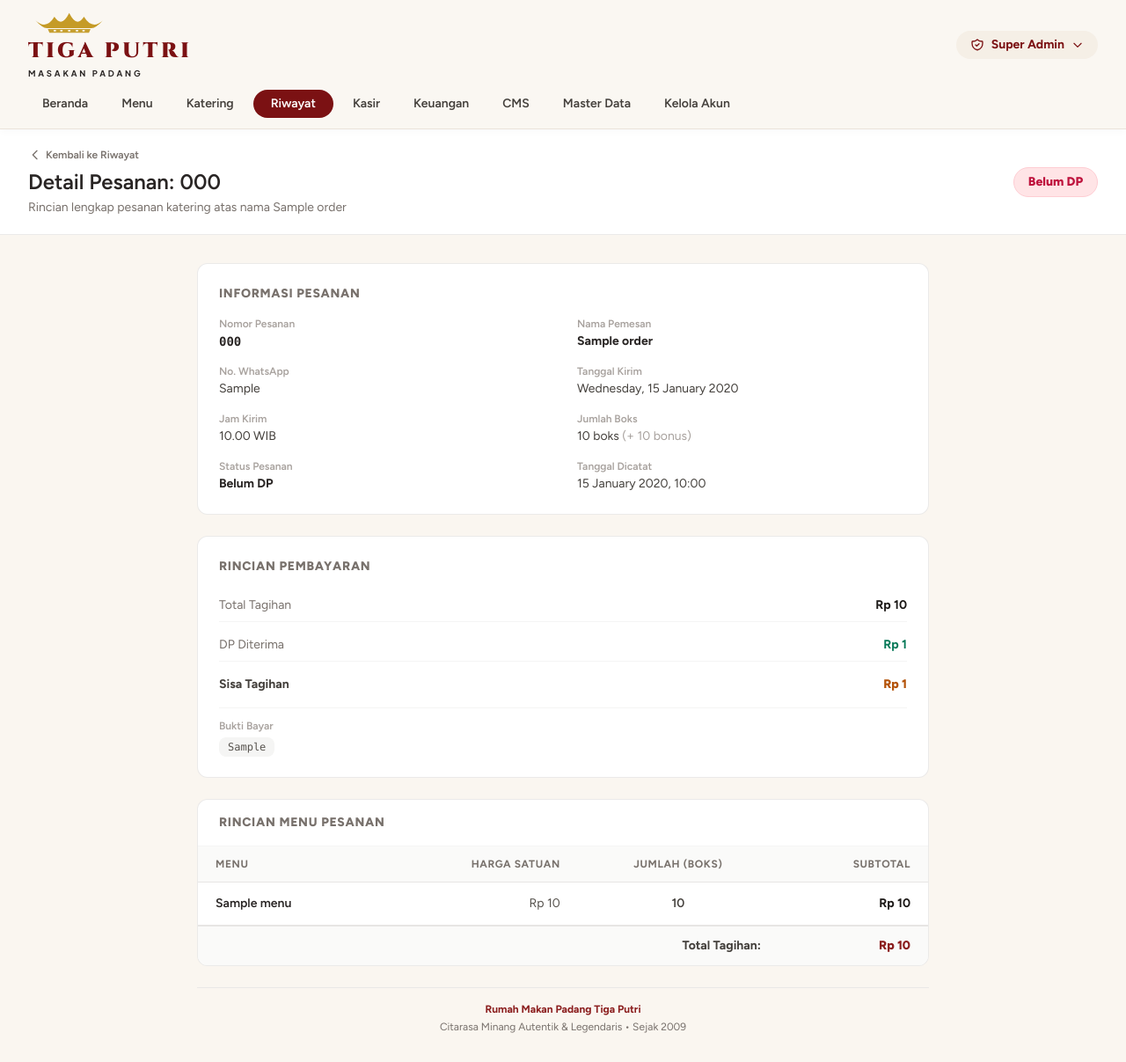
After one commit to Z4yh/Nasi-Padang-Dua-Putri, a Laravel app: page /riwayat/1 in a window 1280 px wide. The commit adds this page. Shown: the whole page at 88% size. Run offline with Laravel 12, Linux system fonts and the light colour scheme; a user stored in the database is signed in; tables that the repository leaves empty hold one stand-in row (values such as "Sample post"); style sheets or scripts are compiled from the project's sources.

Commit message:
Tambah halaman riwayat transaksi dengan pencarian, filter, dan paginasi

```diff
--- /dev/null
+++ b/app/Http/Controllers/Admin/RiwayatController.php
@@ -0,0 +1,67 @@
+<?php
+
+namespace App\Http\Controllers\Admin;
+
+use App\Http\Controllers\Controller;
+use App\Models\KateringOrder;
+use Illuminate\Http\Request;
+
+class RiwayatController extends Controller
+{
+    /**
+     * Tampilkan halaman riwayat transaksi dengan pencarian, filter, dan paginasi.
+     */
+    public function index(Request $request)
+    {
+        // Ambil semua nilai filter dari query string
+        $cari    = $request->input('cari');
+        $status  = $request->input('status');
+        $dariBln = $request->input('dari');
+        $sampai  = $request->input('sampai');
+
+        $orders = KateringOrder::query()
+            // Filter pencarian: nomor_pesanan atau nama_pemesan
+            ->when($cari, function ($query, $cari) {
+                $query->where(function ($q) use ($cari) {
+                    $q->where('nomor_pesanan', 'like', "%{$cari}%")
+                      ->orWhere('nama_pemesan', 'like', "%{$cari}%");
+                });
+            })
+            // Filter status pesanan
+            ->when($status, function ($query, $status) {
+                $query->where('status_pesanan', $status);
+            })
+            // Filter tanggal kirim: dari tanggal
+            ->when($dariBln, function ($query, $dariBln) {
+                $query->whereDate('tanggal_kirim', '>=', $dariBln);
+            })
+            // Filter tanggal kirim: sampai tanggal
+            ->when($sampai, function ($query, $sampai) {
+                $query->whereDate('tanggal_kirim', '<=', $sampai);
+            })
+            // Urutkan dari yang terbaru
+            ->latest()
+            // Paginasi 10 data per halaman, withQueryString() agar filter tetap terbawa saat ganti halaman
+            ->paginate(10)
+            ->withQueryString();
+
+        // Ambil daftar label status untuk dropdown filter
+        $daftarStatus = KateringOrder::daftarLabelStatus();
+
+        return view('admin.riwayat.index', compact('orders', 'daftarStatus', 'cari', 'status', 'dariBln', 'sampai'));
+    }
+
+    /**
+     * Tampilkan halaman detail satu pesanan katering.
+     */
+    public function show(KateringOrder $riwayat)
+    {
+        // Eager load relasi details dan menu di setiap detail agar tidak N+1 query
+        $riwayat->load('details.menu');
+
+        // Ambil label status untuk ditampilkan di badge
+        $daftarStatus = KateringOrder::daftarLabelStatus();
+
+        return view('admin.riwayat.show', compact('riwayat', 'daftarStatus'));
+    }
+}
--- /dev/null
+++ b/resources/views/admin/riwayat/show.blade.php
@@ -0,0 +1,224 @@
+<x-app-layout>
+    <x-slot name="header">
+        <div class="flex flex-col sm:flex-row justify-between items-start sm:items-center gap-4">
+            <div>
+                {{-- Tombol kembali ke halaman riwayat --}}
+                <a
+                    href="{{ route('riwayat.index') }}"
+                    class="inline-flex items-center text-xs font-semibold text-stone-500 hover:text-[#8B1E1E] mb-2 transition"
+                >
+                    <svg class="w-4 h-4 mr-1" fill="none" stroke="currentColor" viewBox="0 0 24 24">
+                        <path stroke-linecap="round" stroke-linejoin="round" stroke-width="2" d="M15 19l-7-7 7-7" />
+                    </svg>
+                    Kembali ke Riwayat
+                </a>
+                <h2 class="font-semibold text-2xl text-stone-800 leading-tight">
+                    Detail Pesanan: {{ $riwayat->nomor_pesanan }}
+                </h2>
+                <p class="text-sm text-stone-500 mt-1">
+                    Rincian lengkap pesanan katering atas nama {{ $riwayat->nama_pemesan }}
+                </p>
+            </div>
+
+            {{-- Badge status pesanan --}}
+            @php
+                $badgeKelas = match ($riwayat->status_pesanan) {
+                    'menunggu_dp' => 'bg-rose-100 text-rose-700 border border-rose-200',
+                    'diproses'    => 'bg-amber-100 text-amber-800 border border-amber-200',
+                    'siap_kirim'  => 'bg-blue-100 text-blue-700 border border-blue-200',
+                    'selesai'     => 'bg-emerald-100 text-emerald-800 border border-emerald-200',
+                    'dibatalkan'  => 'bg-red-100 text-red-700 border border-red-200',
+                    default       => 'bg-stone-100 text-stone-700 border border-stone-200',
+                };
+            @endphp
+            <span class="px-4 py-1.5 rounded-full text-sm font-extrabold {{ $badgeKelas }}">
+                {{ $daftarStatus[$riwayat->status_pesanan] ?? $riwayat->status_pesanan }}
+            </span>
+        </div>
+    </x-slot>
+
+    <div class="py-8 bg-[#FAF6F0] min-h-screen">
+        <div class="max-w-4xl mx-auto px-4 sm:px-6 lg:px-8 space-y-6">
+
+            {{-- ============================================================ --}}
+            {{-- KARTU INFORMASI PESANAN                                        --}}
+            {{-- ============================================================ --}}
+            <div class="bg-white rounded-xl border border-stone-200/80 shadow-xs p-6">
+                <h3 class="text-sm font-extrabold text-stone-500 uppercase tracking-wider mb-4">
+                    Informasi Pesanan
+                </h3>
+                <div class="grid grid-cols-1 sm:grid-cols-2 gap-x-8 gap-y-4 text-sm">
+
+                    <div>
+                        <div class="text-xs text-stone-400 font-semibold mb-0.5">Nomor Pesanan</div>
+                        <div class="font-mono font-bold text-stone-800">{{ $riwayat->nomor_pesanan }}</div>
+                    </div>
+
+                    <div>
+                        <div class="text-xs text-stone-400 font-semibold mb-0.5">Nama Pemesan</div>
+                        <div class="font-bold text-stone-800">{{ $riwayat->nama_pemesan }}</div>
+                    </div>
+
+                    <div>
+                        <div class="text-xs text-stone-400 font-semibold mb-0.5">No. WhatsApp</div>
+                        <div class="text-stone-700">{{ $riwayat->no_whatsapp ?: '-' }}</div>
+                    </div>
+
+                    <div>
+                        <div class="text-xs text-stone-400 font-semibold mb-0.5">Tanggal Kirim</div>
+                        <div class="text-stone-700">
+                            {{ $riwayat->tanggal_kirim ? $riwayat->tanggal_kirim->translatedFormat('l, d F Y') : '-' }}
+                        </div>
+                    </div>
+
+                    <div>
+                        <div class="text-xs text-stone-400 font-semibold mb-0.5">Jam Kirim</div>
+                        <div class="text-stone-700">
+                            {{ $riwayat->jam_kirim ? \Carbon\Carbon::parse($riwayat->jam_kirim)->format('H.i') . ' WIB' : '-' }}
+                        </div>
+                    </div>
+
+                    <div>
+                        <div class="text-xs text-stone-400 font-semibold mb-0.5">Jumlah Boks</div>
+                        <div class="text-stone-700">
+                            {{ $riwayat->total_boks_pesan }} boks
+                            @if ($riwayat->total_boks_bonus > 0)
+                                <span class="text-stone-400">(+ {{ $riwayat->total_boks_bonus }} bonus)</span>
+                            @endif
+                        </div>
+                    </div>
+
+                    <div>
+                        <div class="text-xs text-stone-400 font-semibold mb-0.5">Status Pesanan</div>
+                        <div class="font-bold text-stone-800">
+                            {{ $daftarStatus[$riwayat->status_pesanan] ?? $riwayat->status_pesanan }}
+                        </div>
+                    </div>
+
+                    <div>
+                        <div class="text-xs text-stone-400 font-semibold mb-0.5">Tanggal Dicatat</div>
+                        <div class="text-stone-700">
+                            {{ $riwayat->created_at ? $riwayat->created_at->translatedFormat('d F Y, H:i') : '-' }}
+                        </div>
+                    </div>
+
+                </div>
+            </div>
+
+            {{-- ============================================================ --}}
+            {{-- KARTU RINCIAN PEMBAYARAN                                       --}}
+            {{-- ============================================================ --}}
+            <div class="bg-white rounded-xl border border-stone-200/80 shadow-xs p-6">
+                <h3 class="text-sm font-extrabold text-stone-500 uppercase tracking-wider mb-4">
+                    Rincian Pembayaran
+                </h3>
+                <div class="space-y-2 text-sm">
+
+                    <div class="flex justify-between items-center py-2 border-b border-stone-100">
+                        <span class="text-stone-500">Total Tagihan</span>
+                        <span class="font-bold text-stone-900">
+                            Rp {{ number_format($riwayat->total_tagihan, 0, ',', '.') }}
+                        </span>
+                    </div>
+
+                    <div class="flex justify-between items-center py-2 border-b border-stone-100">
+                        <span class="text-stone-500">DP Diterima</span>
+                        <span class="font-bold {{ $riwayat->nominal_dp > 0 ? 'text-emerald-700' : 'text-rose-600' }}">
+                            Rp {{ number_format($riwayat->nominal_dp, 0, ',', '.') }}
+                        </span>
+                    </div>
+
+                    <div class="flex justify-between items-center py-2">
+                        <span class="font-bold text-stone-700">Sisa Tagihan</span>
+                        <span class="font-extrabold {{ $riwayat->sisa_tagihan <= 0 ? 'text-emerald-700' : 'text-amber-700' }}">
+                            @if ($riwayat->sisa_tagihan <= 0)
+                                LUNAS
+                            @else
+                                Rp {{ number_format($riwayat->sisa_tagihan, 0, ',', '.') }}
+                            @endif
+                        </span>
+                    </div>
+
+                    @if ($riwayat->bukti_bayar)
+                        <div class="pt-3 border-t border-stone-100">
+                            <div class="text-xs text-stone-400 font-semibold mb-1.5">Bukti Bayar</div>
+                            {{-- Tampilkan nama file bukti bayar (bukan gambar, agar sederhana) --}}
+                            <span class="text-xs text-stone-600 bg-stone-100 px-2.5 py-1 rounded-lg font-mono">
+                                {{ basename($riwayat->bukti_bayar) }}
+                            </span>
+                        </div>
+                    @endif
+
+                </div>
+            </div>
+
+            {{-- ============================================================ --}}
+            {{-- TABEL RINCIAN MENU (dari relasi details().menu)                --}}
+            {{-- ============================================================ --}}
+            <div class="bg-white rounded-xl border border-stone-200/80 shadow-xs overflow-hidden">
+                <div class="px-6 py-4 border-b border-stone-100">
+                    <h3 class="text-sm font-extrabold text-stone-500 uppercase tracking-wider">
+                        Rincian Menu Pesanan
+                    </h3>
+                </div>
+
+                @if ($riwayat->details->isEmpty())
+                    {{-- Kalau belum ada detail menu yang dicatat --}}
+                    <div class="py-10 text-center text-sm text-stone-500">
+                        <p>Belum ada rincian menu yang dicatat untuk pesanan ini.</p>
+                    </div>
+                @else
+                    <div class="overflow-x-auto">
+                        <table class="w-full text-sm">
+                            <thead class="bg-stone-50 border-b border-stone-200">
+                                <tr>
+                                    <th class="px-5 py-3 text-left text-xs font-bold text-stone-500 uppercase tracking-wider">Menu</th>
+                                    <th class="px-5 py-3 text-right text-xs font-bold text-stone-500 uppercase tracking-wider">Harga Satuan</th>
+                                    <th class="px-5 py-3 text-center text-xs font-bold text-stone-500 uppercase tracking-wider">Jumlah (Boks)</th>
+                                    <th class="px-5 py-3 text-right text-xs font-bold text-stone-500 uppercase tracking-wider">Subtotal</th>
+                                </tr>
+                            </thead>
+                            <tbody class="divide-y divide-stone-100">
+                                @foreach ($riwayat->details as $detail)
+                                    <tr class="hover:bg-stone-50/70 transition">
+                                        <td class="px-5 py-3.5 font-semibold text-stone-800">
+                                            {{-- Tampilkan nama menu jika relasi ada, fallback ke id_menu --}}
+                                            {{ $detail->menu?->nama_menu ?? '(Menu #' . $detail->id_menu . ')' }}
+                                        </td>
+                                        <td class="px-5 py-3.5 text-right text-stone-600">
+                                            Rp {{ number_format($detail->harga_satuan, 0, ',', '.') }}
+                                        </td>
+                                        <td class="px-5 py-3.5 text-center text-stone-700 font-semibold">
+                                            {{ $detail->jumlah_boks }}
+                                        </td>
+                                        <td class="px-5 py-3.5 text-right font-bold text-stone-900">
+                                            Rp {{ number_format($detail->subtotal, 0, ',', '.') }}
+                                        </td>
+                                    </tr>
+                                @endforeach
+                            </tbody>
+                            {{-- Baris total --}}
+                            <tfoot class="bg-stone-50 border-t-2 border-stone-200">
+                                <tr>
+                                    <td colspan="3" class="px-5 py-3 text-right text-sm font-bold text-stone-700">
+                                        Total Tagihan:
+                                    </td>
+                                    <td class="px-5 py-3 text-right text-sm font-extrabold text-[#8B1E1E]">
+                                        Rp {{ number_format($riwayat->total_tagihan, 0, ',', '.') }}
+                                    </td>
+                                </tr>
+                            </tfoot>
+                        </table>
+                    </div>
+                @endif
+            </div>
+
+            {{-- Footer --}}
+            <footer class="text-center pt-4 border-t border-stone-200/80 text-xs text-stone-500 space-y-1">
+                <div class="font-bold text-[#8B1E1E]">Rumah Makan Padang Tiga Putri</div>
+                <div>Citarasa Minang Autentik &amp; Legendaris &bull; Sejak 2009</div>
+            </footer>
+
+        </div>
+    </div>
+</x-app-layout>
--- a/resources/views/layouts/navigation.blade.php
+++ b/resources/views/layouts/navigation.blade.php
@@ -14,6 +14,7 @@
     $isCmsActive = request()->routeIs('cms.*') || request()->is('cms*');
     $isMasterDataActive = request()->routeIs('master-data.*') || request()->routeIs('kategori-menu.*') || request()->is('kategori-menu*');
     $isKelolaAkunActive = request()->routeIs('kelola-akun.*') || request()->routeIs('users.*') || request()->is('kelola-akun*');
+    $isRiwayatActive = request()->routeIs('riwayat.*') || request()->is('riwayat*');
 
     // Class helper untuk pill menu
     $activeClass = 'bg-[#7B1113] text-white px-4 sm:px-5 py-1.5 rounded-full font-semibold text-sm shadow-xs transition duration-150 inline-flex items-center';
@@ -193,6 +194,9 @@
                 <a href="{{ route('katering.index') }}" class="{{ $isKateringActive ? $activeClass : $inactiveClass }}">
                     Katering
                 </a>
+                <a href="{{ route('riwayat.index') }}" class="{{ $isRiwayatActive ? $activeClass : $inactiveClass }}">
+                    Riwayat
+                </a>
                 <a href="{{ route('kasir.index') }}" class="{{ $isKasirActive ? $activeClass : $inactiveClass }}">
                     Kasir
                 </a>
@@ -222,6 +226,9 @@
                 </a>
                 <a href="{{ route('katering.index') }}" class="{{ $isKateringActive ? $activeClass : $inactiveClass }}">
                     Katering
+                </a>
+                <a href="{{ route('riwayat.index') }}" class="{{ $isRiwayatActive ? $activeClass : $inactiveClass }}">
+                    Riwayat
                 </a>
                 <a href="{{ route('kasir.index') }}" class="{{ $isKasirActive ? $activeClass : $inactiveClass }}">
                     Kasir
@@ -271,6 +278,9 @@
             <a href="{{ route('katering.index') }}" class="{{ $isKateringActive ? $activeClass : $inactiveClass }} w-full justify-start">
                 Katering
             </a>
+            <a href="{{ route('riwayat.index') }}" class="{{ $isRiwayatActive ? $activeClass : $inactiveClass }} w-full justify-start">
+                Riwayat
+            </a>
             <a href="{{ route('kasir.index') }}" class="{{ $isKasirActive ? $activeClass : $inactiveClass }} w-full justify-start">
                 Kasir
             </a>
@@ -296,6 +306,9 @@
             <a href="{{ route('katering.index') }}" class="{{ $isKateringActive ? $activeClass : $inactiveClass }} w-full justify-start">
                 Katering
             </a>
+            <a href="{{ route('riwayat.index') }}" class="{{ $isRiwayatActive ? $activeClass : $inactiveClass }} w-full justify-start">
+                Riwayat
+            </a>
             <a href="{{ route('kasir.index') }}" class="{{ $isKasirActive ? $activeClass : $inactiveClass }} w-full justify-start">
                 Kasir
             </a>
--- /dev/null
+++ b/routes/riwayat.php
@@ -0,0 +1,10 @@
+<?php
+
+use App\Http\Controllers\Admin\RiwayatController;
+use Illuminate\Support\Facades\Route;
+
+// Halaman Riwayat Transaksi — dilindungi auth dan role penjual/super_admin
+Route::middleware(['auth', 'role:penjual,super_admin'])->name('riwayat.')->prefix('riwayat')->group(function () {
+    Route::get('/', [RiwayatController::class, 'index'])->name('index');
+    Route::get('/{riwayat}', [RiwayatController::class, 'show'])->name('show');
+});
--- a/routes/web.php
+++ b/routes/web.php
@@ -77,4 +77,5 @@ Route::middleware(['auth', 'role:super_admin'])->group(function () {
 });
 
 require __DIR__.'/katering.php';
+require __DIR__.'/riwayat.php';
 require __DIR__.'/auth.php';
```
Also changed, not shown: resources/views/admin/riwayat/index.blade.php (added, +196 -0 lines).
